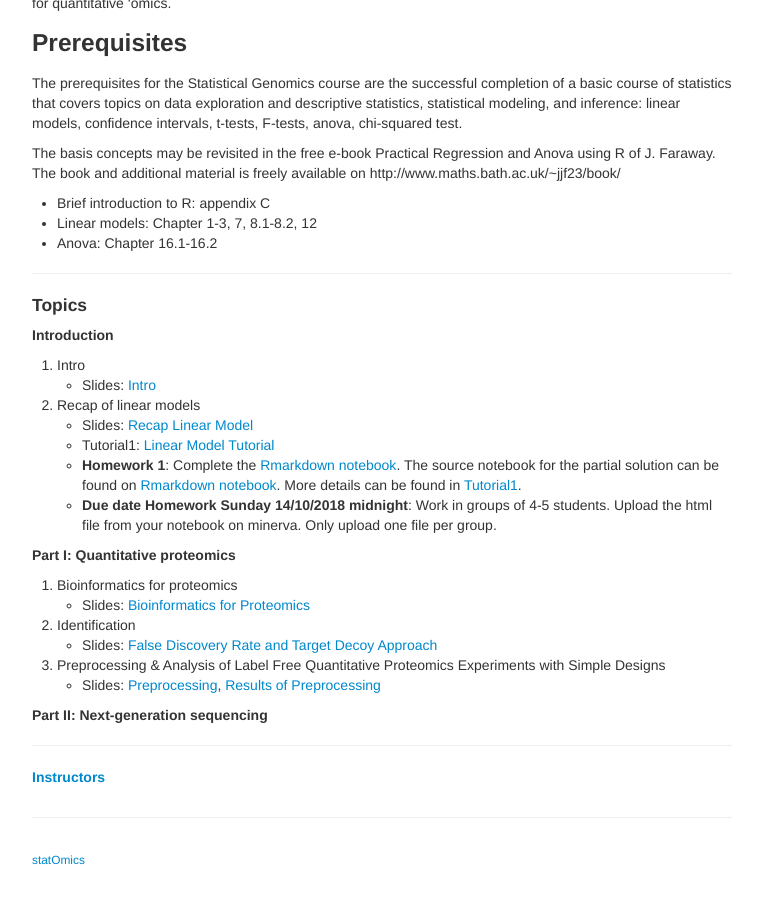
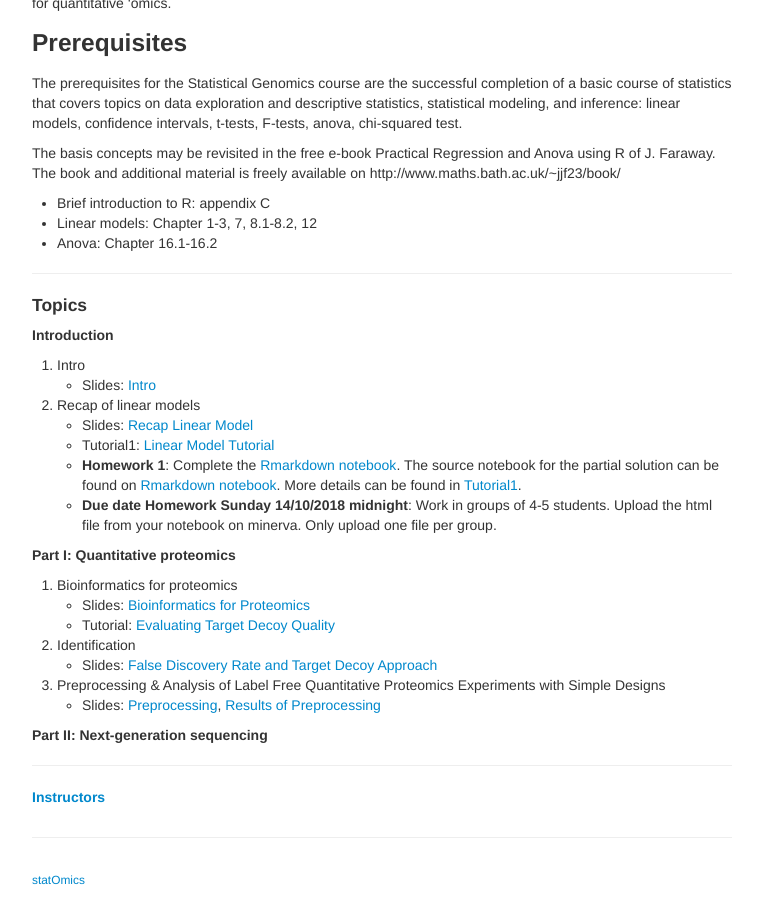
Before and after one commit to statOmics/statisticalGenomicsCourse2018, a Jekyll site: the page built from index.md, in a window 1280 px wide and 900 px high, scrolled down 668 px. Shown: the whole window, without its empty margins (258-1021 px from the left). Built offline with Jekyll 4.4.1, drawn with Linux system fonts in a browser that asks for light colours.

Commit message:
tutorial_identification

```diff
--- a/index.md
+++ b/index.md
@@ -46,6 +46,7 @@
 **Part I: Quantitative proteomics**
   1. Bioinformatics for proteomics
   - Slides: [Bioinformatics for Proteomics](assets/martens_proteomics_bioinformatics_20171001.pdf)
+  - Tutorial: [Evaluating Target Decoy Quality](pages/Identification.md)
 
   2. Identification
   - Slides:  [False Discovery Rate and Target Decoy Approach](assets/1_Identification_Evaluation_Target_Decoy_Approach.pdf)
```
Also changed, not shown: 1 other file.
